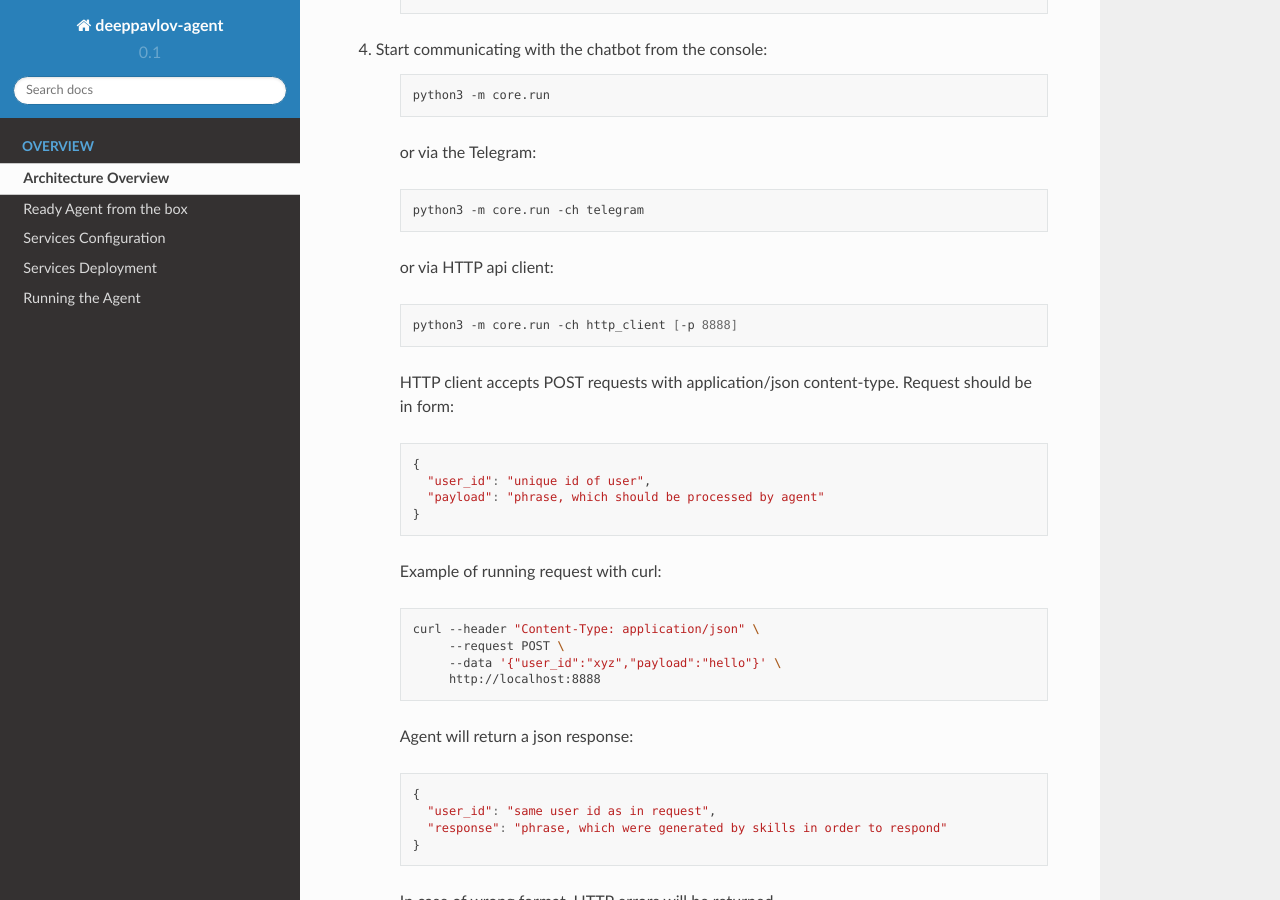
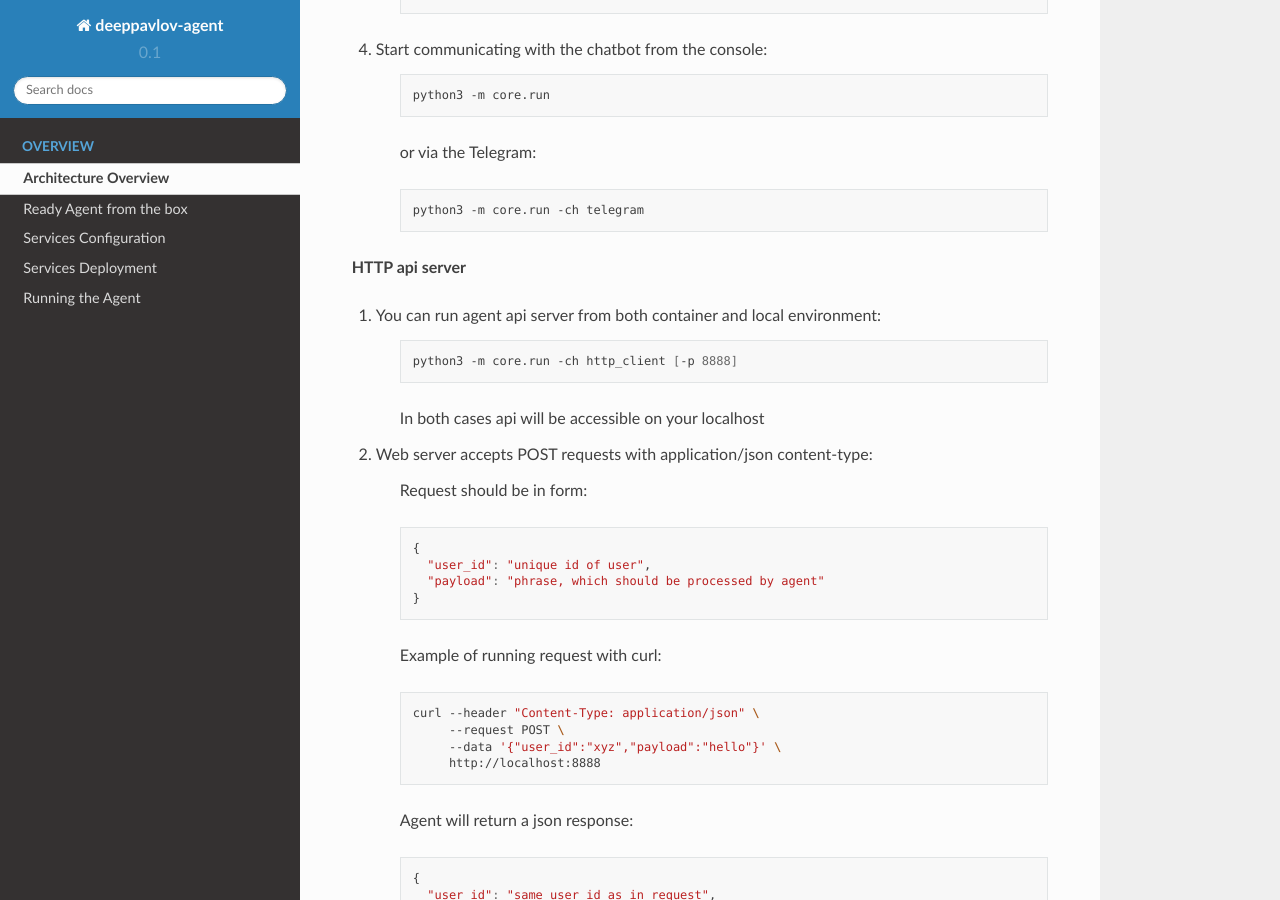
Before and after one commit to deeppavlov/dream, a Sphinx documentation site: the page built from docs/source/intro/overview.rst, in a window 1280 px wide and 900 px high, scrolled down 4911 px. Built offline with Sphinx 7.4.7 and the Read the Docs theme 2.0.0, drawn with Linux system fonts in a browser that asks for light colours; formulas are drawn with MathJax 3.

Commit message:
docs updated and fixed

```diff
--- a/docs/source/intro/overview.rst
+++ b/docs/source/intro/overview.rst
@@ -212,13 +212,18 @@ Agent can run both from container and from a local machine.
 
         python3 -m core.run -ch telegram
 
-    or via HTTP api client:
+**HTTP api server**
+
+1. You can run agent api server from both container and local environment:
 
     .. code:: bash
 
         python3 -m core.run -ch http_client [-p 8888]
 
-    HTTP client accepts POST requests with application/json content-type.
+    In both cases api will be accessible on your localhost
+
+2. Web server accepts POST requests with application/json content-type:
+
     Request should be in form:
 
     .. code:: javascript
```
